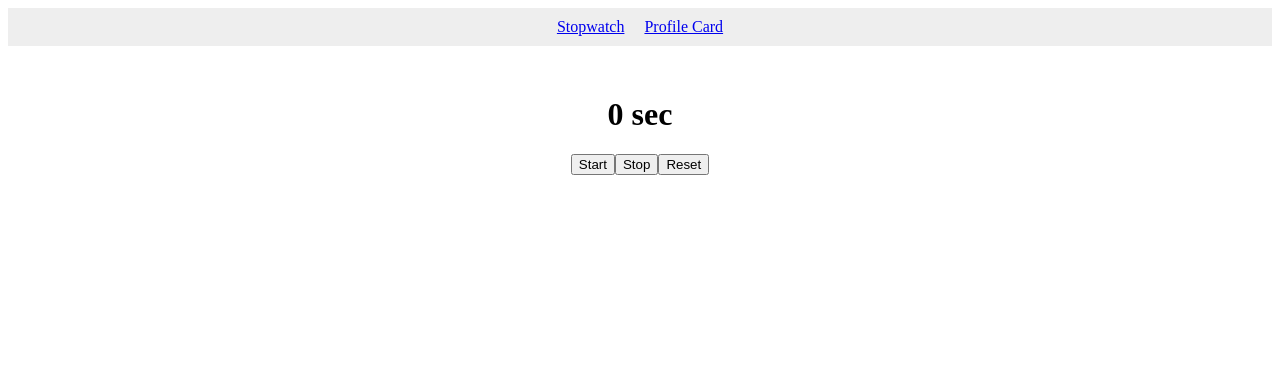
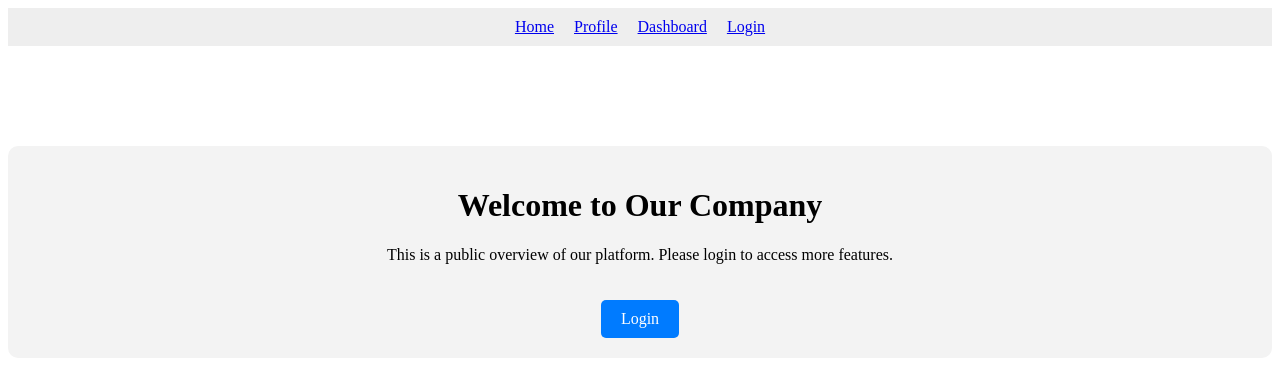
Before and after one commit to AashiMishra01/my-app, a React (Create React App) app: page / in a window 1280 px wide. Shown: the top 376 px of the page. Built offline with nearby package versions, Linux system fonts and the light colour scheme.

Commit message:
"Updated subproject commit hash in my-app to 352f90f823eb1d14b7d70d097e3a988dac66032f-dirty"

```diff
--- a/src/App.js
+++ b/src/App.js
@@ -1,20 +1,35 @@
-// src/App.js
+// App.js
 import React from 'react';
-import { Routes, Route, Link } from 'react-router-dom';
+import { Routes, Route, Link, Navigate } from 'react-router-dom';
+import PublicOverview from './PublicOverview';
+import Dashboard from './Dashboard';
+import LoginPage from './LoginPage';
+import ProfileCardPage from './ProfileCardPage';
 import SimpleStopwatch from './SimpleStopwatch';
-import ProfileCardPage from './ProfileCardPage';
+import { useLogin } from './LoginContext';
 
 function App() {
+  const { isLoggedIn, logout } = useLogin();
+
   return (
     <>
       <nav style={{ padding: '10px', background: '#eee', textAlign: 'center' }}>
-        <Link to="/" style={{ marginRight: '20px' }}>Stopwatch</Link>
-        <Link to="/profile">Profile Card</Link>
+        <Link to="/" style={{ marginRight: '20px' }}>Home</Link>
+        <Link to="/profile" style={{ marginRight: '20px' }}>Profile</Link>
+        <Link to="/dashboard" style={{ marginRight: '20px' }}>Dashboard</Link>
+        {isLoggedIn ? (
+          <button onClick={logout}>Logout</button>
+        ) : (
+          <Link to="/login">Login</Link>
+        )}
       </nav>
 
       <Routes>
-        <Route path="/" element={<SimpleStopwatch />} />
+        <Route path="/" element={<PublicOverview />} />
         <Route path="/profile" element={<ProfileCardPage />} />
+        <Route path="/stopwatch" element={<SimpleStopwatch />} />
+        <Route path="/login" element={isLoggedIn ? <Navigate to="/dashboard" /> : <LoginPage />} />
+        <Route path="/dashboard" element={isLoggedIn ? <Dashboard /> : <Navigate to="/login" />} />
       </Routes>
     </>
   );
--- /dev/null
+++ b/src/Dashboard.css
@@ -0,0 +1,14 @@
+/* src/Dashboard.css */
+.dashboard {
+  padding: 30px;
+  background: #f0f2f5;
+  font-family: 'Segoe UI', sans-serif;
+  min-height: 100vh;
+}
+
+.dashboard-title {
+  font-size: 32px;
+  color: #333;
+  margin-bottom: 20px;
+  text-align: center;
+}
--- /dev/null
+++ b/src/Dashboard.js
@@ -0,0 +1,20 @@
+// src/Dashboard.js
+import React from 'react';
+import TeamMembersList from './TeamMembersList';
+
+const dummyUsers = [
+  { name: 'Aashi', role: 'Frontend Developer' },
+  { name: 'Naman', role: 'Backend Developer' },
+  { name: 'Vishant', role: 'Designer' }
+];
+
+const Dashboard = () => {
+  return (
+    <div style={{ padding: '30px' }}>
+      <h2>Team Dashboard</h2>
+      <TeamMembersList users={dummyUsers} />
+    </div>
+  );
+};
+
+export default Dashboard;
--- /dev/null
+++ b/src/LoginContext.js
@@ -0,0 +1,26 @@
+// src/LoginContext.js
+import React, { createContext, useState, useContext } from 'react';
+
+const LoginContext = createContext();
+
+export const LoginProvider = ({ children }) => {
+  const [isLoggedIn, setIsLoggedIn] = useState(!!localStorage.getItem('loggedInUser'));
+
+  const login = (username) => {
+    localStorage.setItem('loggedInUser', username);
+    setIsLoggedIn(true);
+  };
+
+  const logout = () => {
+    localStorage.removeItem('loggedInUser');
+    setIsLoggedIn(false);
+  };
+
+  return (
+    <LoginContext.Provider value={{ isLoggedIn, login, logout }}>
+      {children}
+    </LoginContext.Provider>
+  );
+};
+
+export const useLogin = () => useContext(LoginContext);
--- /dev/null
+++ b/src/LoginPage.js
@@ -0,0 +1,61 @@
+// src/LoginPage.js
+import React, { useState } from 'react';
+import { useNavigate } from 'react-router-dom';
+import { useLogin } from './LoginContext';
+
+const LoginPage = () => {
+  const [userId, setUserId] = useState('');
+  const [password, setPassword] = useState('');
+  const [error, setError] = useState('');
+  const { login } = useLogin();
+  const navigate = useNavigate();
+
+  const handleSubmit = (e) => {
+    e.preventDefault();
+    const storedUser = JSON.parse(localStorage.getItem('userCreds'));
+
+    if (storedUser && storedUser.userId === userId && storedUser.password === password) {
+      login(userId);
+      navigate('/dashboard');
+    } else {
+      setError('Invalid credentials');
+    }
+  };
+
+  return (
+    <div style={styles.container}>
+      <h2 style={styles.title}>Login</h2>
+      <form onSubmit={handleSubmit} style={styles.form}>
+        <input
+          type="text"
+          placeholder="User ID"
+          value={userId}
+          onChange={(e) => setUserId(e.target.value)}
+          style={styles.input}
+          required
+        />
+        <input
+          type="password"
+          placeholder="Password"
+          value={password}
+          onChange={(e) => setPassword(e.target.value)}
+          style={styles.input}
+          required
+        />
+        <button type="submit" style={styles.button}>Login</button>
+        {error && <p style={styles.error}>{error}</p>}
+      </form>
+    </div>
+  );
+};
+
+const styles = {
+  container: { textAlign: 'center', marginTop: '100px' },
+  title: { fontSize: '28px', marginBottom: '20px' },
+  form: { display: 'inline-block' },
+  input: { display: 'block', margin: '10px auto', padding: '10px', width: '200px' },
+  button: { padding: '10px 20px' },
+  error: { color: 'red', marginTop: '10px' }
+};
+
+export default LoginPage;
--- /dev/null
+++ b/src/PublicOverview.css
@@ -0,0 +1,40 @@
+/* src/PublicOverview.css */
+.public-container {
+  font-family: 'Segoe UI', sans-serif;
+  padding: 40px;
+  text-align: center;
+}
+
+.public-header {
+  background: linear-gradient(to right, #4e54c8, #8f94fb);
+  padding: 60px 20px;
+  color: white;
+  border-radius: 12px;
+}
+
+.cta-btn {
+  background: white;
+  color: #4e54c8;
+  padding: 12px 24px;
+  font-size: 16px;
+  border: none;
+  border-radius: 8px;
+  margin-top: 20px;
+  cursor: pointer;
+}
+
+.features {
+  display: flex;
+  justify-content: center;
+  gap: 20px;
+  margin-top: 40px;
+  flex-wrap: wrap;
+}
+
+.feature-card {
+  background: #f7f7f7;
+  padding: 20px;
+  border-radius: 12px;
+  width: 250px;
+  box-shadow: 0 2px 6px rgba(0,0,0,0.1);
+}
--- /dev/null
+++ b/src/PublicOverview.js
@@ -0,0 +1,34 @@
+// src/PublicOverview.js
+import React from 'react';
+import { Link } from 'react-router-dom';
+
+const PublicOverview = () => {
+  return (
+    <div style={styles.container}>
+      <h1>Welcome to Our Company</h1>
+      <p>This is a public overview of our platform. Please login to access more features.</p>
+      <Link to="/login" style={styles.loginLink}>Login</Link>
+    </div>
+  );
+};
+
+const styles = {
+  container: {
+    textAlign: 'center',
+    marginTop: '100px',
+    padding: '20px',
+    backgroundColor: '#f3f3f3',
+    borderRadius: '10px'
+  },
+  loginLink: {
+    display: 'inline-block',
+    marginTop: '20px',
+    padding: '10px 20px',
+    backgroundColor: '#007bff',
+    color: '#fff',
+    borderRadius: '5px',
+    textDecoration: 'none'
+  }
+};
+
+export default PublicOverview;
--- /dev/null
+++ b/src/TeamMembersList.css
@@ -0,0 +1,16 @@
+/* src/TeamMembersList.css */
+.team-list {
+  display: flex;
+  justify-content: center;
+  flex-wrap: wrap;
+  gap: 20px;
+}
+
+.member-card {
+  background: white;
+  padding: 20px;
+  border-radius: 12px;
+  width: 220px;
+  box-shadow: 0 4px 12px rgba(0,0,0,0.1);
+  text-align: center;
+}
--- /dev/null
+++ b/src/TeamMembersList.js
@@ -0,0 +1,33 @@
+// src/TeamMembersList.js
+import React from 'react';
+
+const TeamMembersList = ({ users }) => {
+  return (
+    <div style={styles.grid}>
+      {users.map((user, index) => (
+        <div key={index} style={styles.card}>
+          <h3>{user.name}</h3>
+          <p>{user.role}</p>
+        </div>
+      ))}
+    </div>
+  );
+};
+
+const styles = {
+  grid: {
+    display: 'flex',
+    gap: '20px',
+    flexWrap: 'wrap',
+    marginTop: '20px'
+  },
+  card: {
+    backgroundColor: '#e1e5ea',
+    padding: '20px',
+    borderRadius: '8px',
+    minWidth: '200px',
+    boxShadow: '0 4px 6px rgba(0,0,0,0.1)'
+  }
+};
+
+export default TeamMembersList;
```
Also changed, not shown: src/MemberCard.js (added, +13 -0 lines), src/index.js (+5 -3 lines).
